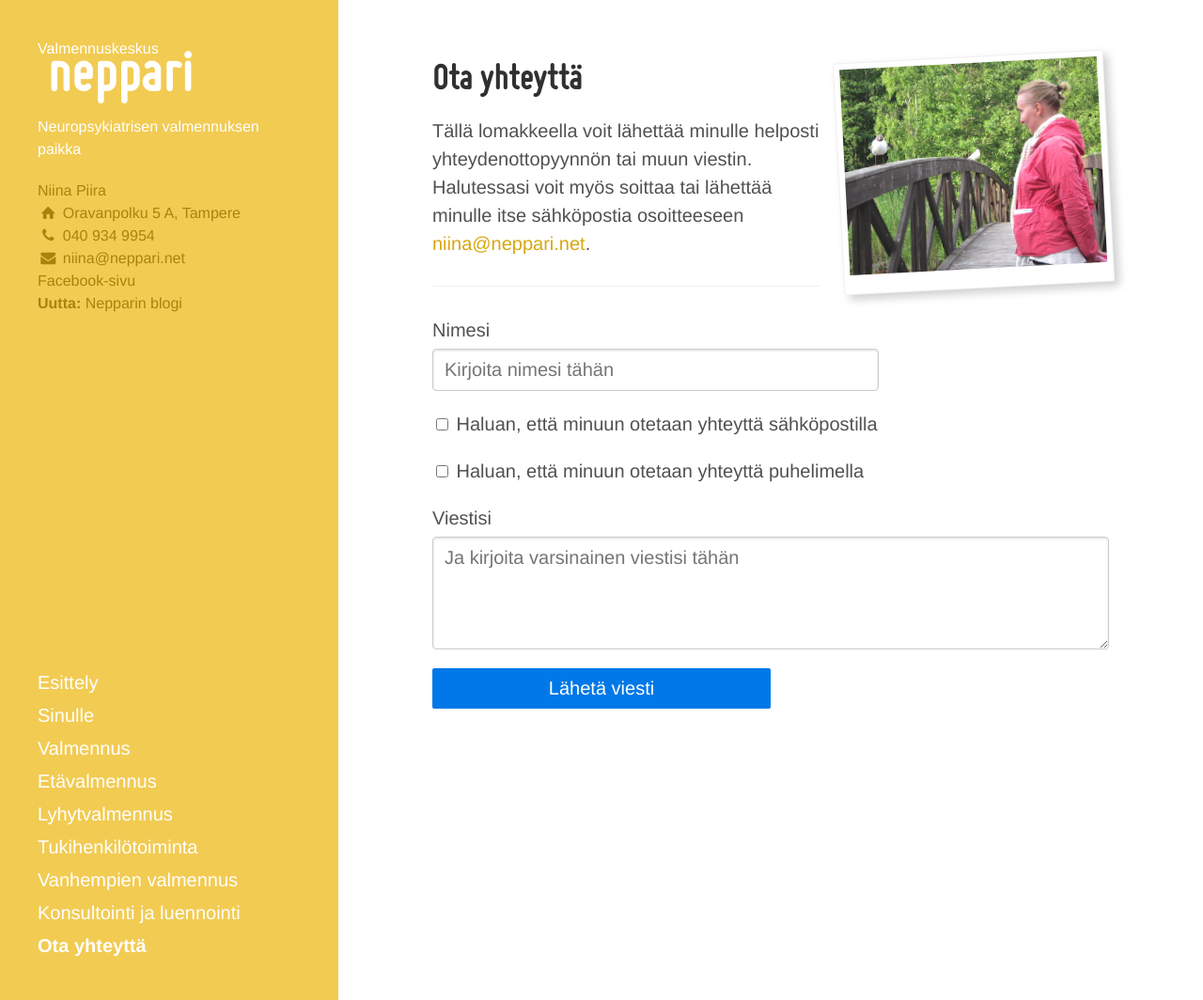
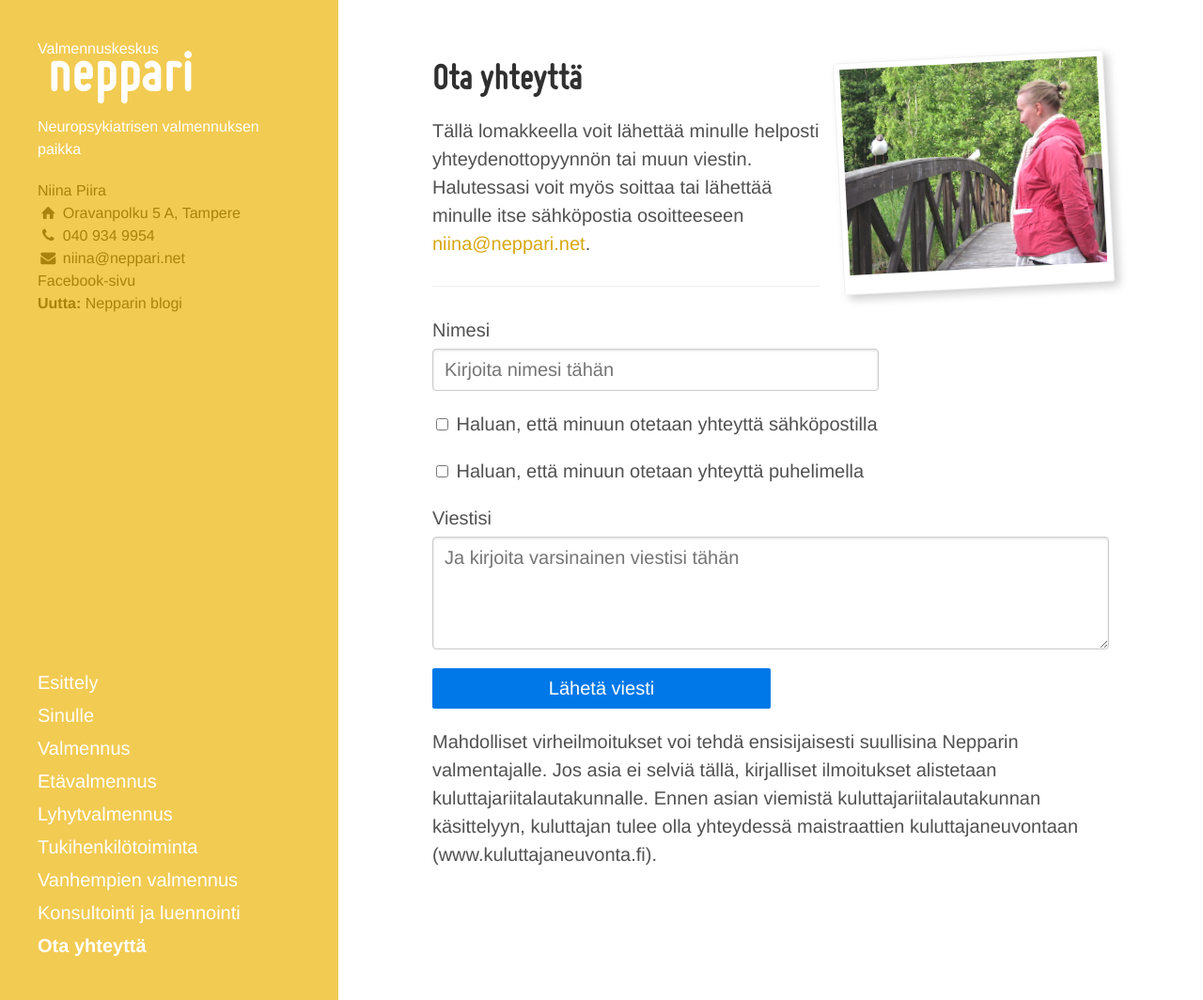
Before and after one commit to niinapiira/neppari.net, a Jekyll site: the page built from ota-yhteytta.md, in a window 1280 px wide and 1064 px high. Shown: the whole window at 94% size. Built offline with Jekyll 4.4.1, drawn with Linux system fonts in a browser that asks for light colours; Markdown is read by kramdown in place of the engine named in the settings.

Commit message:
kuluttajalautakunta

```diff
--- a/ota-yhteytta.md
+++ b/ota-yhteytta.md
@@ -6,10 +6,11 @@ forms: true
 "navigation-order": 90
 "show-in-navigation": true
 published: true
-permalink: /ota-yhteytta/
+permalink: "/ota-yhteytta/"
 "link-title": ""
 polaroid: ""
 ---
+
 
 
 <!--
@@ -93,3 +94,5 @@ Tällä lomakkeella voit lähettää minulle helposti yhteydenottopyynnön tai m
     </div>
 
 </form>
+
+Mahdolliset virheilmoitukset voi tehdä ensisijaisesti suullisina Nepparin valmentajalle. Jos asia ei selviä tällä, kirjalliset ilmoitukset alistetaan kuluttajariitalautakunnalle. Ennen asian viemistä kuluttajariitalautakunnan käsittelyyn, kuluttajan tulee olla yhteydessä maistraattien kuluttajaneuvontaan (www.kuluttajaneuvonta.fi).
```
